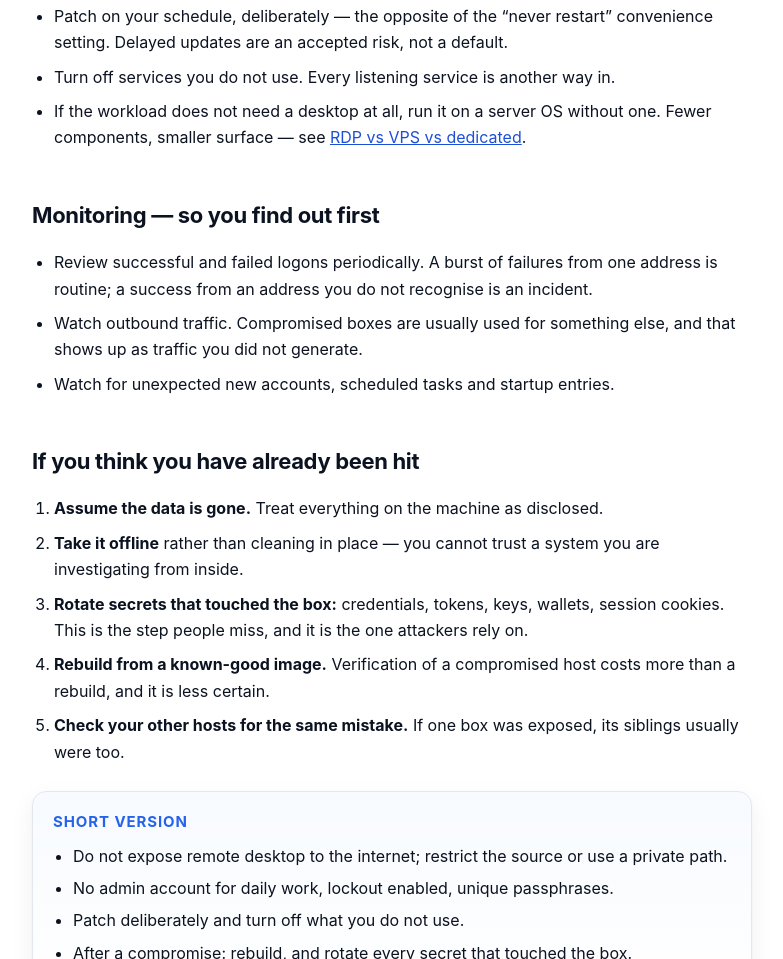
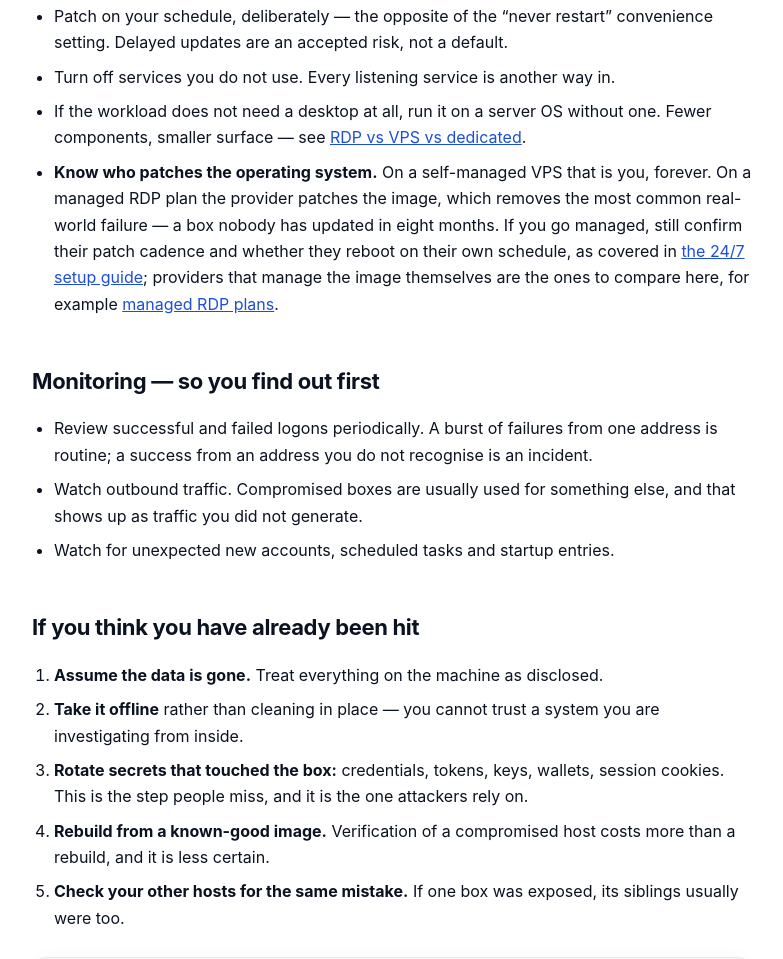
Before and after one commit to ostrovde/remotebox, a plain HTML site: page rdp-security-checklist.html in a window 1280 px wide. Shown: the part 1461-2420 px from the top of the page, without its empty margins (248-1031 px from the left). Drawn offline with Linux system fonts and the light colour scheme.

Commit message:
Security checklist: add honest vendor context on image patching

```diff
--- a/rdp-security-checklist.html
+++ b/rdp-security-checklist.html
@@ -78,6 +78,13 @@
     <li>If the workload does not need a desktop at all, run it on a server OS without one. Fewer
     components, smaller surface — see <a href="rdp-vs-vps-vs-dedicated.html">RDP vs VPS vs
     dedicated</a>.</li>
+    <li><b>Know who patches the operating system.</b> On a self-managed VPS that is you, forever. On a
+    managed RDP plan the provider patches the image, which removes the most common real-world failure —
+    a box nobody has updated in eight months. If you go managed, still confirm their patch cadence and
+    whether they reboot on their own schedule, as covered in
+    <a href="windows-vps-for-24-7-automation.html">the 24/7 setup guide</a>; providers that manage the
+    image themselves are the ones to compare here, for example
+    <a data-out="rdpm" href="https://rdp.monster/">managed RDP plans</a>.</li>
   </ul>
 
   <h2>Monitoring — so you find out first</h2>
```
